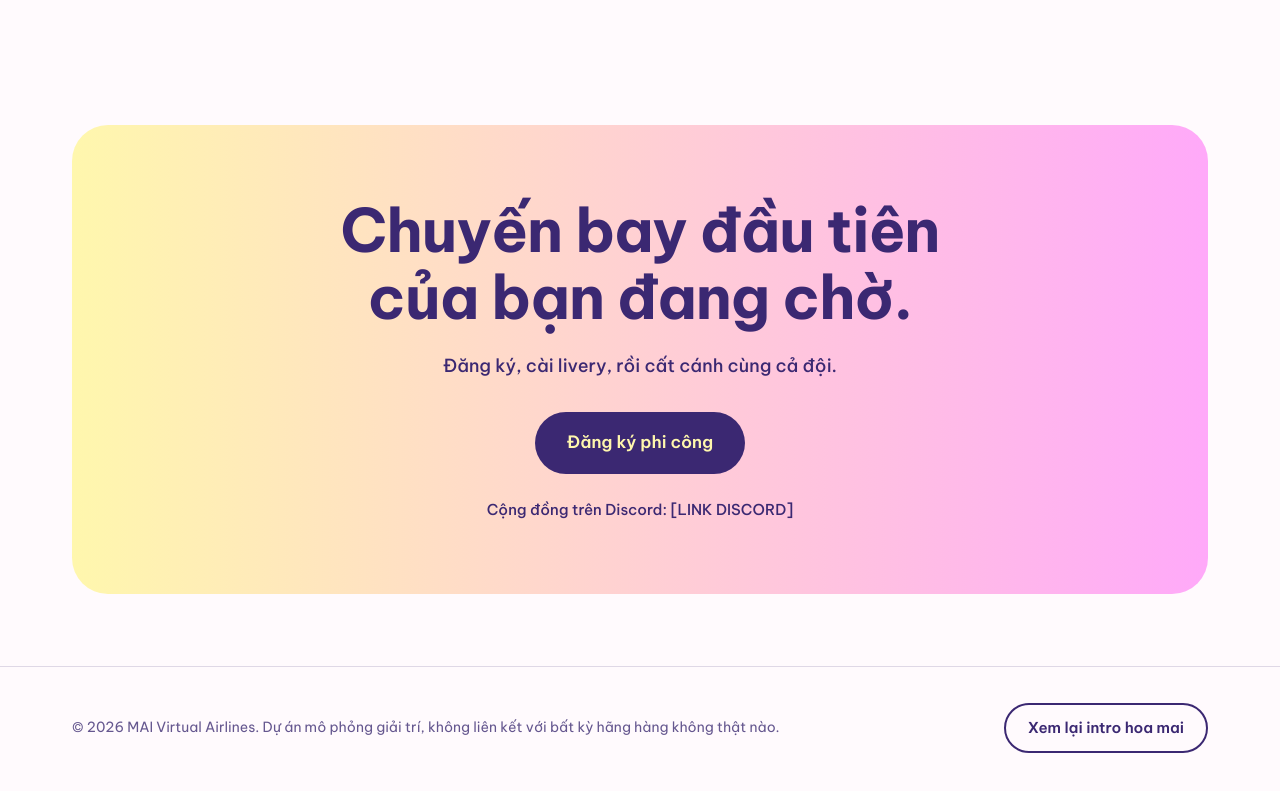
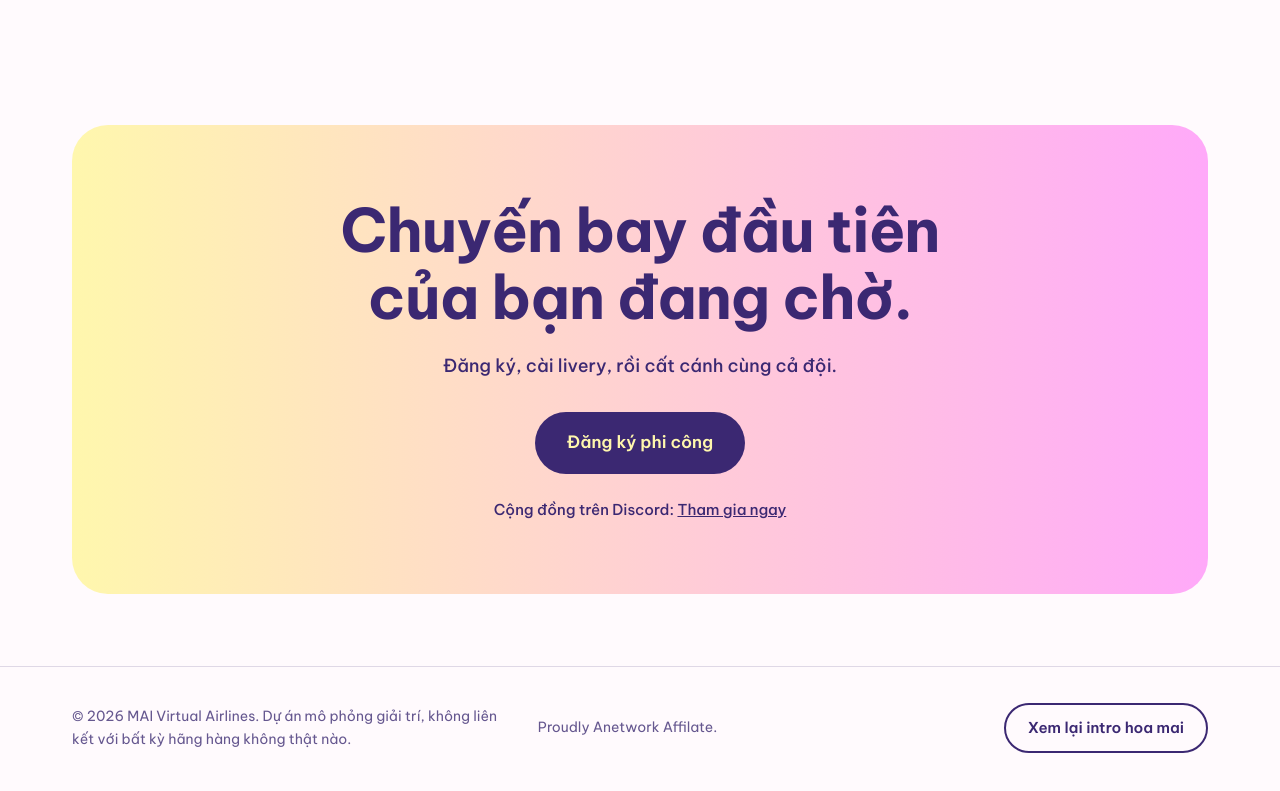
Before and after one commit to truyenhinhatv/mai, a plain HTML site: page index.html in a window 1280 px wide. Shown: the part 5199-5990 px from the top of the page. Drawn offline with Linux system fonts and the light colour scheme.

Commit message:
Add files via upload

```diff
--- a/index.html
+++ b/index.html
@@ -401,7 +401,7 @@ footer { border-top: 1px solid var(--line); padding: 36px 0 48px; margin-top: 72
         <h2>Chuyến bay đầu tiên của bạn đang chờ.</h2>
         <p class="lead">Đăng ký, cài livery, rồi cất cánh cùng cả đội.</p>
         <a class="btn btn-dark" href="#top">Đăng ký phi công</a>
-        <p class="small">Cộng đồng trên Discord: [LINK DISCORD]</p>
+        <p class="small">Cộng đồng trên Discord: <a href="https://discord.gg/FeMgDq7MYC" target="_blank" rel="noopener noreferrer">Tham gia ngay</a></p>
       </div>
     </div>
   </section>
@@ -410,6 +410,7 @@ footer { border-top: 1px solid var(--line); padding: 36px 0 48px; margin-top: 72
 <footer>
   <div class="wrap foot">
     <div>© 2026 MAI Virtual Airlines. Dự án mô phỏng giải trí, không liên kết với bất kỳ hãng hàng không thật nào.</div>
+    <div>Proudly Anetwork Affilate.</div>
     <button type="button" class="btn btn-line btn-small" id="replayIntro">Xem lại intro hoa mai</button>
   </div>
 </footer>
```
